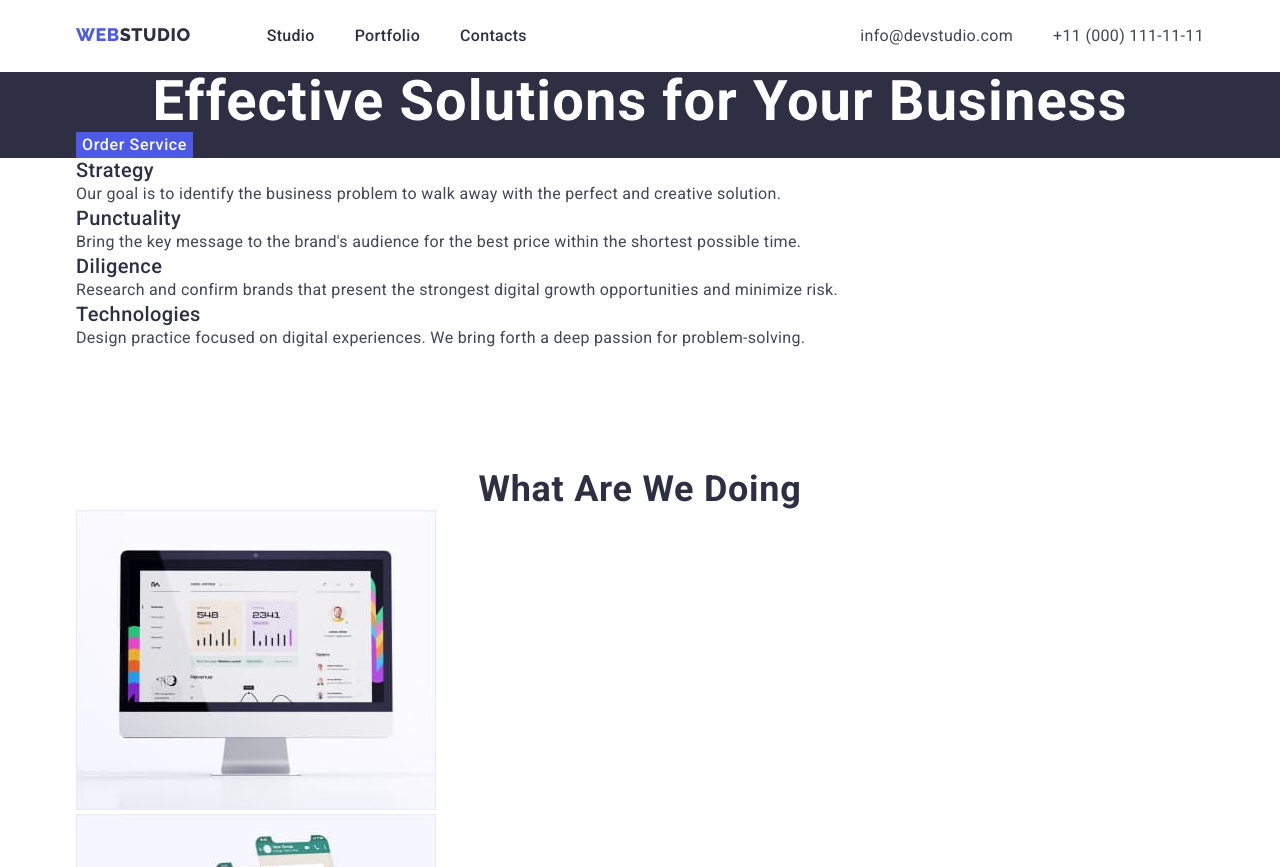
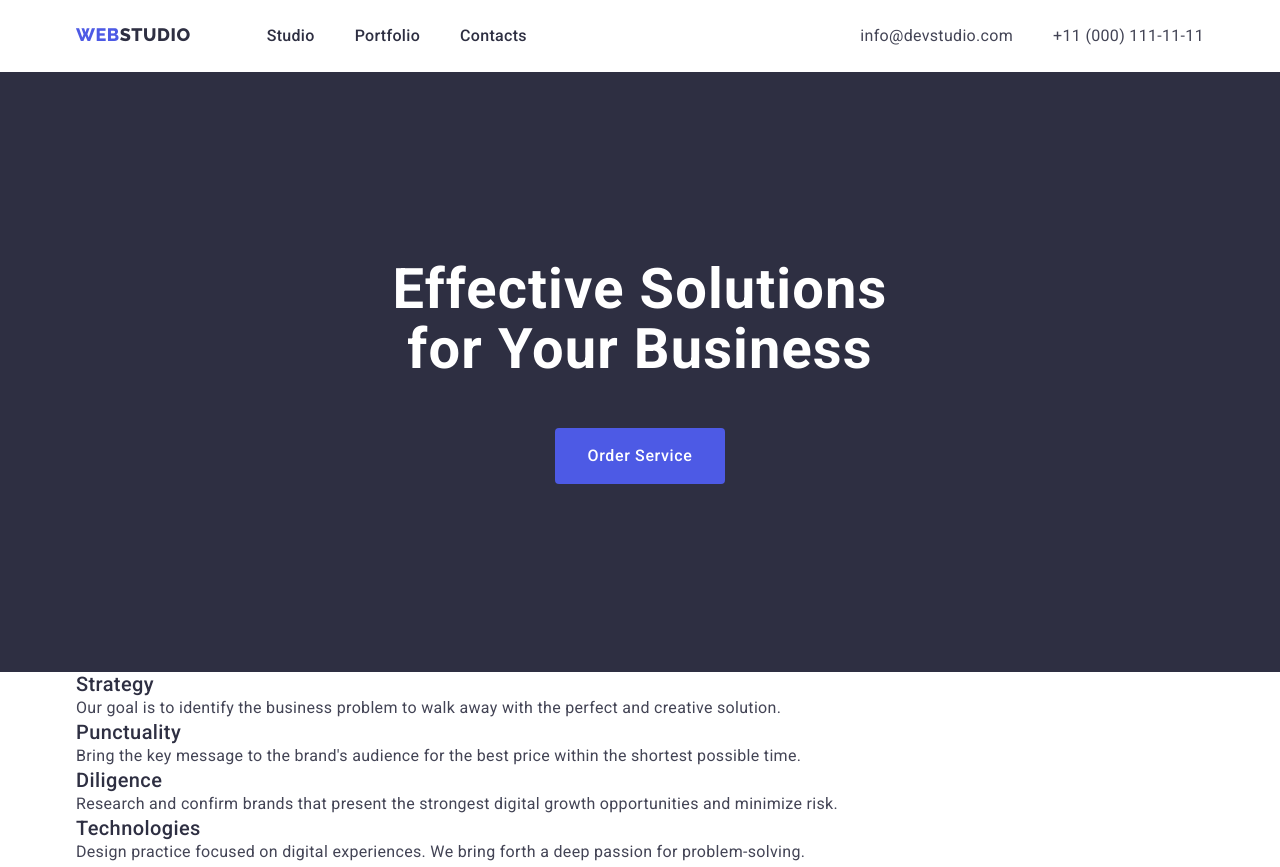
Before and after one commit to dimasalabai/goit-markup-hw-03, a plain HTML site: page index.html in a window 1280 px wide. Shown: the top 867 px of the page. Drawn offline with nearby package versions, Linux system fonts and the light colour scheme.

Commit message:
update styles for solution

```diff
--- a/css/style.css
+++ b/css/style.css
@@ -164,6 +164,7 @@ button {
 
 .solutions {
 	background-color: var(--second-text);
+	padding: 188px 0;
 }
 
 .main-title {
@@ -172,6 +173,11 @@ button {
 	font-size: 56px;
 	line-height: 107.143%;
 	letter-spacing: 1.12px;
+	/*==== box-model ====*/
+	display: block;
+	margin: 0 auto;
+	margin-bottom: 48px;
+	max-width: 496px;
 }
 .solution-btn {
 	font-family: Roboto, sans-serif;
@@ -182,6 +188,11 @@ button {
 	line-height: 1.5;
 	letter-spacing: 0.04em;
 	border: none;
+	/*==== box-model ====*/
+	padding: 16px 32px;
+	display: block;
+	margin: 0 auto;
+	border-radius: 4px;
 }
 
 .solution-btn:hover,
```
